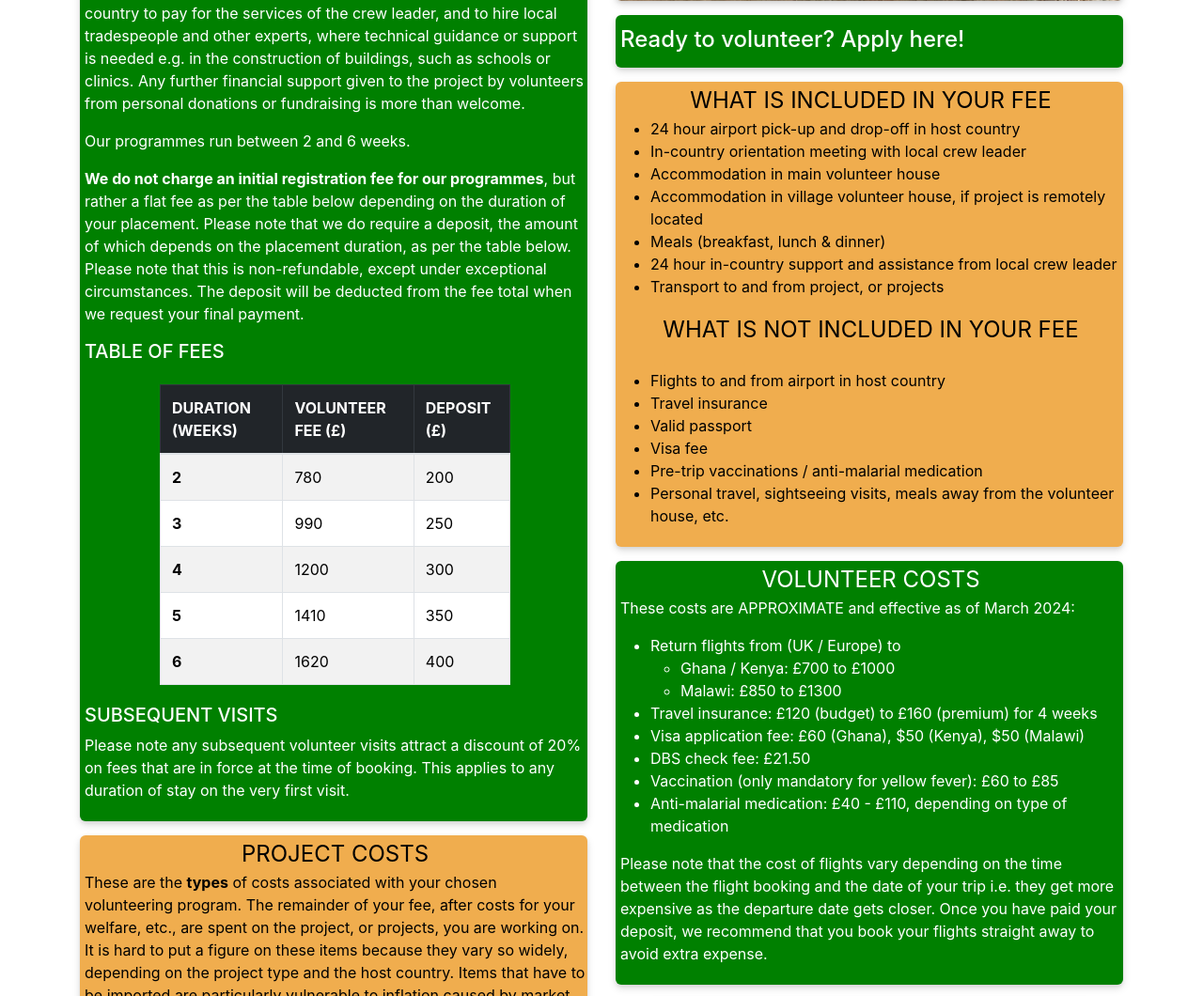
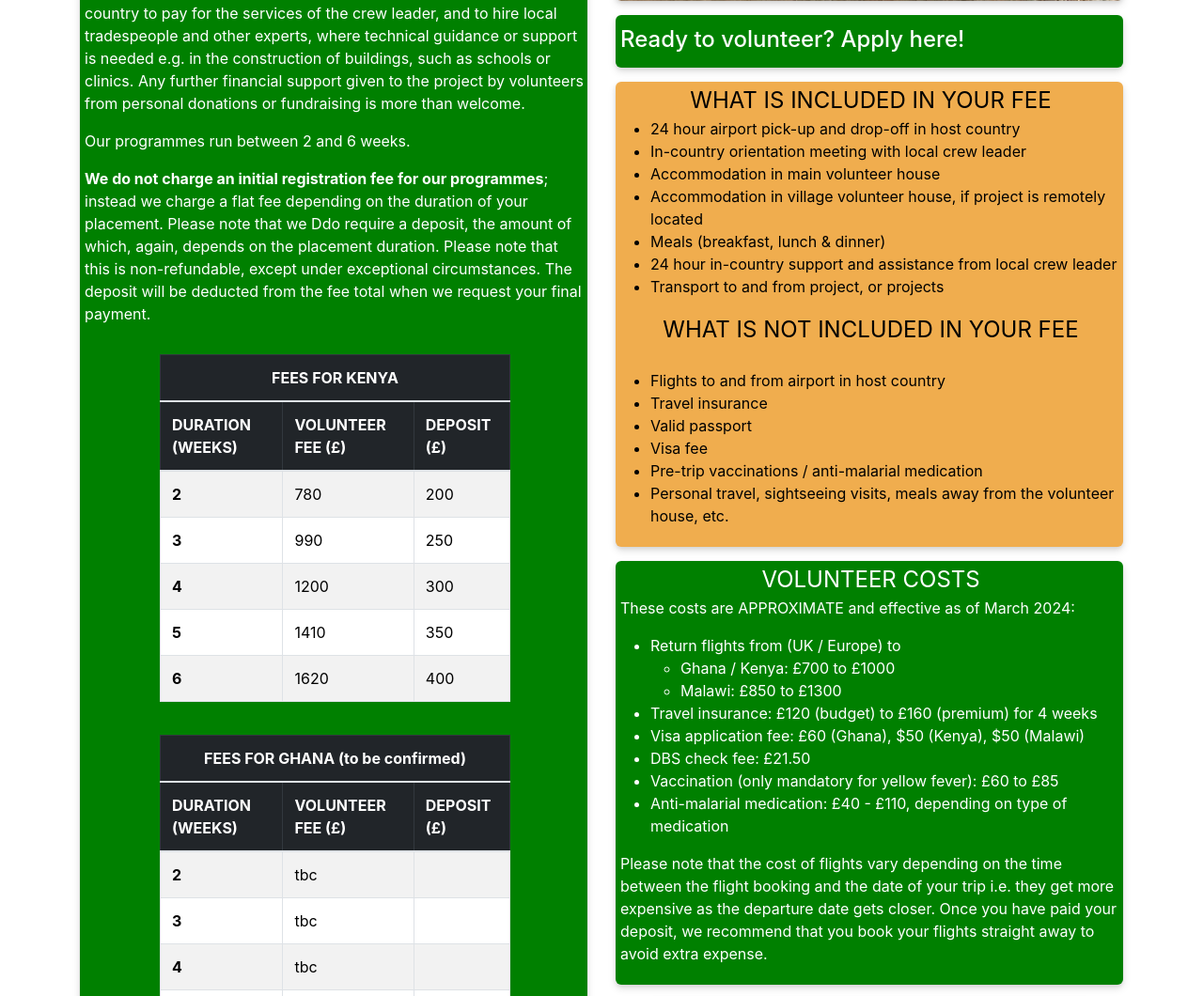
Before and after one commit to kevald1963/greenfield-africa, a Flask app: page /feescosts in a window 1280 px wide. Shown: the part 504-1564 px from the top of the page at 94% size. Run offline with Flask 2, Linux system fonts and the light colour scheme.

Commit message:
Added separate blank fees table for Ghana to feescosts. Updated volunteer panel for 2025/26 volunteer programme.

```diff
--- a/templates/feescosts.html
+++ b/templates/feescosts.html
@@ -31,15 +31,18 @@
                 Our programmes run between 2 and 6 weeks.
             </p>
             <p>
-                <b>We do not charge an initial registration fee for our programmes</b>, but rather a flat fee as per the
-                table below depending on the duration of your placement. Please note that we do require a deposit, the
-                amount of which depends on the placement duration, as per the table below. Please note that this is
-                non-refundable, except under exceptional circumstances. The deposit will be deducted from the fee total
-                when we request your final payment.
+                <b>We do not charge an initial registration fee for our programmes</b>; instead we charge a flat fee
+                depending on the duration of your placement. Please note that we Ddo require a deposit, the
+                amount of which, again, depends on the placement duration. Please note that this is non-refundable,
+                except under exceptional circumstances. The deposit will be deducted from the fee total when we request
+                your final payment.
             </p>
-            <h5>TABLE OF FEES</h5>
+
             <table class="table table-striped table-bordered">
                 <thead class="table-dark">
+                    <tr>
+                        <th class="text-center" colspan="3">FEES FOR KENYA</th>
+                    </tr>
                     <tr> <!-- Deposit column added for 2025/26 programme. -->
                         <th scope="col">DURATION (WEEKS)</th>
                         <th scope="col">VOLUNTEER FEE (£)</th>
@@ -75,7 +78,50 @@
                 </tbody>
                 <tfoot>
                     <tr>
-<!--                        <th colspan="100%">* applies to Ghana only</th>-->
+                    </tr>
+                </tfoot>
+            </table>
+
+            <table class="table table-striped table-bordered">
+                <thead class="table-dark">
+                    <tr>
+                        <th class="text-center" colspan="3">FEES FOR GHANA (to be confirmed)</th>
+                    </tr>
+                    <tr> <!-- Deposit column added for 2025/26 programme. -->
+                        <th scope="col">DURATION (WEEKS)</th>
+                        <th scope="col">VOLUNTEER FEE (£)</th>
+                        <th scope="col">DEPOSIT (£)</th>
+                    </tr>
+                </thead>
+                <tbody class="table-group-divider">
+                    <tr>
+                        <th scope="row">2</th>
+                        <td>tbc</td> <!-- Fee updated for 2025/26 programme. -->
+                        <td></td> <!-- Duration-dependent deposit applied for 2025/26 programme. -->
+                    </tr>
+                    <tr>
+                        <th scope="row">3</th>
+                        <td>tbc</td> <!-- Fee updated for 2025/26 programme. -->
+                        <td></td> <!-- Duration-dependent deposit applied for 2025/26 programme. -->
+                    </tr>
+                    <tr>
+                        <th scope="row">4</th>
+                        <td>tbc</td> <!-- Fee updated for 2025/26 programme. -->
+                        <td></td> <!-- Duration-dependent deposit applied for 2025/26 programme. -->
+                    </tr>
+                    <tr>
+                        <th scope="row">5</th>
+                        <td>tbc</td> <!-- Fee updated for 2025/26 programme. -->
+                        <td></td> <!-- Duration-dependent deposit applied for 2025/26 programme. -->
+                    </tr>
+                    <tr>
+                        <th scope="row">6</th>
+                        <td>tbc</td> <!-- Fee updated for 2025/26 programme. -->
+                        <td></td> <!-- Duration-dependent deposit applied for 2025/26 programme. -->
+                    </tr>
+                </tbody>
+                <tfoot>
+                    <tr>
                     </tr>
                 </tfoot>
             </table>
--- a/templates/subtemplates/volunteerpanel.html
+++ b/templates/subtemplates/volunteerpanel.html
@@ -14,10 +14,8 @@
                 with Greenfield Foundation.
             </p>
 
-            <p><b>New destination for 2024!</b> We have been operating in <b>Ghana</b> since we began, but we are
-                pleased to announce that we are now also ready to place international volunteers in <b>Kenya</b>. We are
-                also, currently, in the process of negotiating a volunteering partnership with an NGO in Malawi. We are
-                expecting this to be completed this year.
+            <p> We currently operate in the <b>Volta Region of Ghana</b> and in an impoverished district of <b>Nairobi,
+                Kenya</b>.
             </p>
             <p>
                 Why don't you join us and make a world of difference to disadvantaged communities in Africa? Our
```
